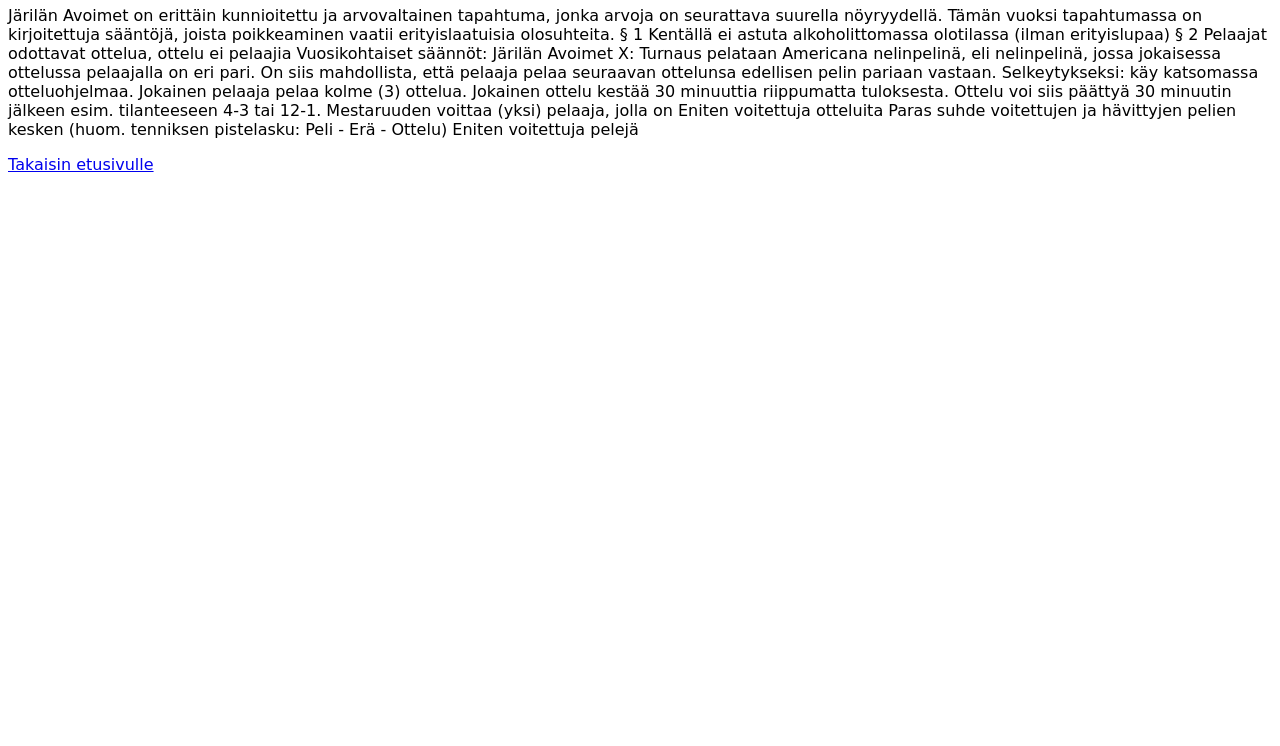
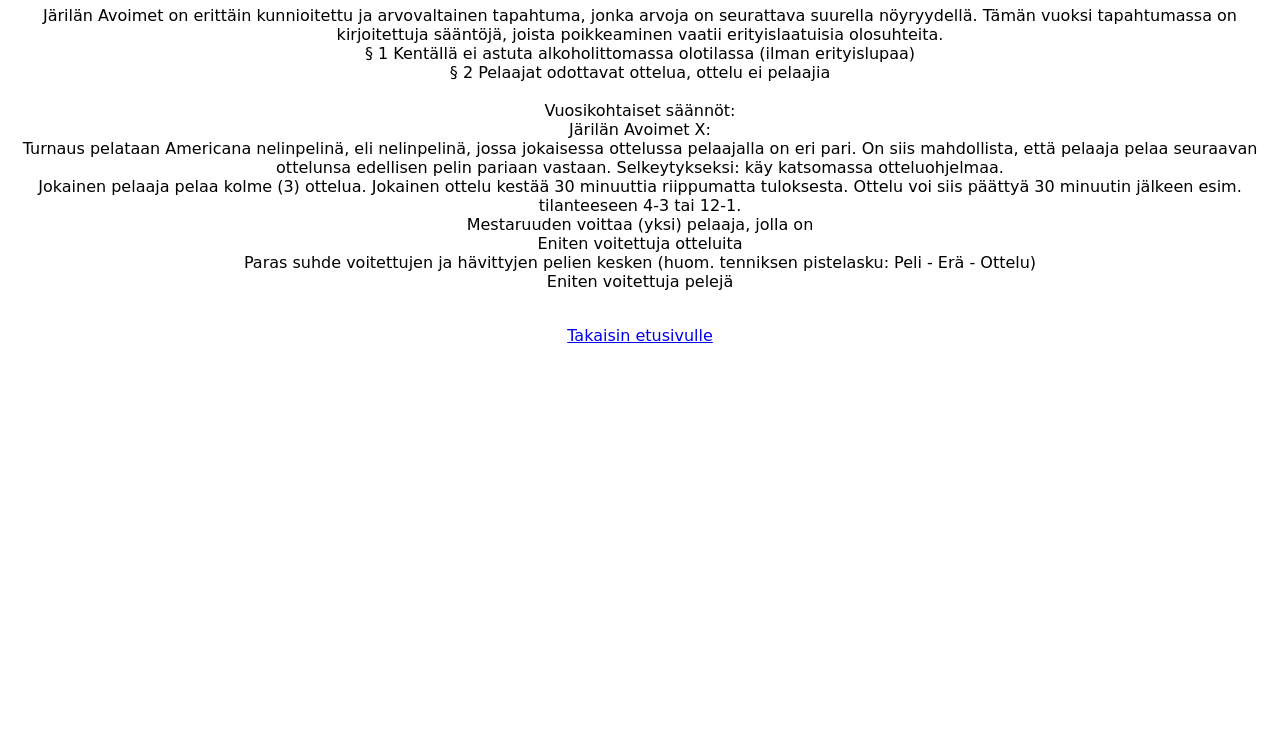
Before and after one commit to jaakkoturto/jaakkoturto.github.io, a plain HTML site: page saannot.html in a window 1280 px wide. Shown: the part 75-821 px from the top of the page. Drawn offline with Linux system fonts and the light colour scheme.

Commit message:
Nimenmuutokset

```diff
--- a/säännöt koodi.html
+++ b/saannot.html
@@ -12,28 +12,31 @@ h1,h2,h3,h4,h5,h6 {font-family:"Andalé Mono", cursive}
 </style>
 <script src=""></script>
 <body>
+    <center>
     <h1>Säännöt</h1>
     <p>Järilän Avoimet on erittäin kunnioitettu ja arvovaltainen tapahtuma, jonka arvoja on seurattava suurella nöyryydellä. Tämän vuoksi tapahtumassa on kirjoitettuja sääntöjä, joista poikkeaminen vaatii erityislaatuisia olosuhteita.
-
+        <br>
         § 1 Kentällä ei astuta alkoholittomassa olotilassa (ilman erityislupaa)
-
+        <br>
         § 2 Pelaajat odottavat ottelua, ottelu ei pelaajia
-
-
+        <br>
+        <br>
         Vuosikohtaiset säännöt:
-
+        <br>
         Järilän Avoimet X:
-
+        <br>
         Turnaus pelataan Americana nelinpelinä, eli nelinpelinä, jossa jokaisessa ottelussa pelaajalla on eri pari. On siis mahdollista, että pelaaja pelaa seuraavan ottelunsa edellisen pelin pariaan vastaan. Selkeytykseksi: käy katsomassa otteluohjelmaa.
-
+        <br>
         Jokainen pelaaja pelaa kolme (3) ottelua. Jokainen ottelu kestää 30 minuuttia riippumatta tuloksesta. Ottelu voi siis päättyä 30 minuutin jälkeen esim. tilanteeseen 4-3 tai 12-1.
-
+        <br>
         Mestaruuden voittaa (yksi) pelaaja, jolla on
-        Eniten voitettuja otteluita
-        Paras suhde voitettujen ja hävittyjen pelien kesken (huom. tenniksen pistelasku: Peli - Erä - Ottelu)
-        Eniten voitettuja pelejä
+      <br>  Eniten voitettuja otteluita
+     <br>   Paras suhde voitettujen ja hävittyjen pelien kesken (huom. tenniksen pistelasku: Peli - Erä - Ottelu)
+     <br>   Eniten voitettuja pelejä
     </p>
-
+        <br>
     <a href="index.html">Takaisin etusivulle</a>
     </body>
     </html>
+
+    </center>
```
Also changed, not shown: etusivu.html (renamed from index.html).
